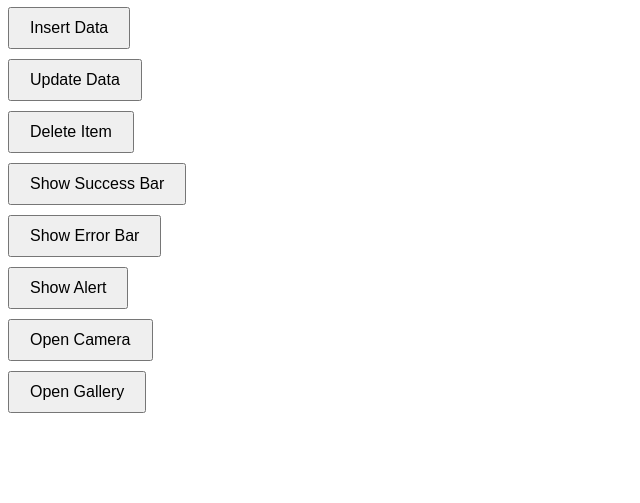
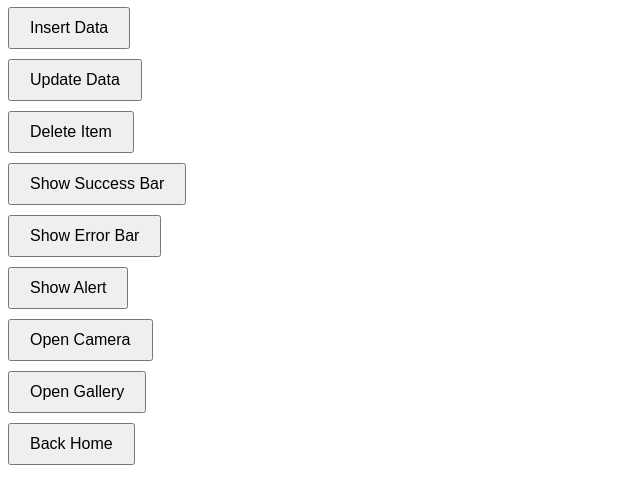
Before and after one commit to Faizan-0-0-1/Testing-Public, a plain HTML site: page index.html in a window 1280 px wide. Shown: the part 125-628 px from the top of the page, without its empty margins (0-640 px from the left). Drawn offline with Linux system fonts and the light colour scheme.

Commit message:
Update index.html

```diff
--- a/index.html
+++ b/index.html
@@ -41,10 +41,17 @@
     <button onclick="openCamera()">Open Camera</button>
     <button onclick="openGallery()">Open Gallery</button>
 
+    <button onclick="backToHome()">Back Home</button>
+
     <div class="success-bar" id="successBar">Operation Successful</div>
     <div class="error-bar" id="errorBar">Operation Failed</div>
 
     <script type="text/javascript">
+
+        function backToHome() {
+            Advance.backToHome();
+        }
+
         function fetchData() {
             window.webkit.messageHandlers.nativeBridge.postMessage({
                 "action": "fetch",
```
